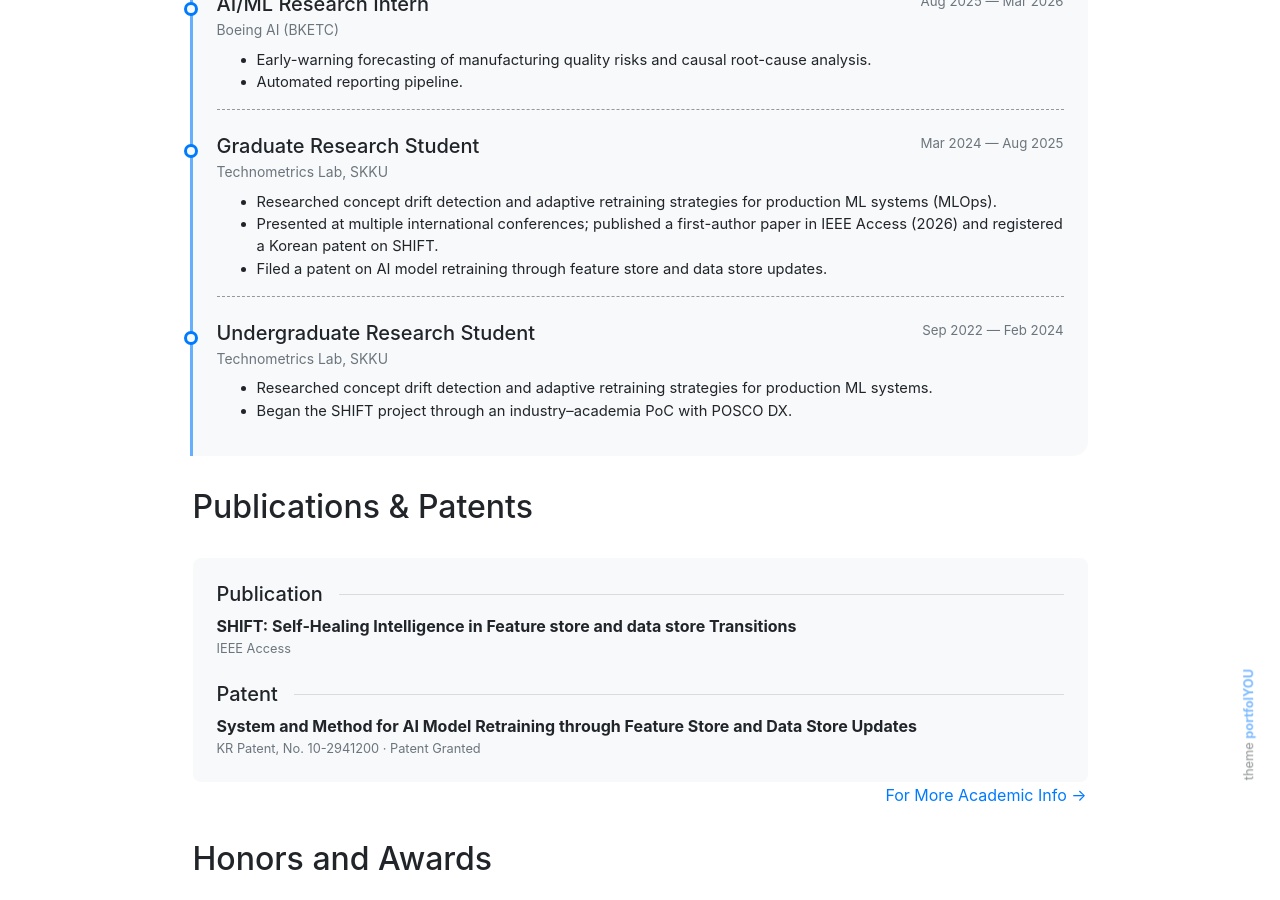
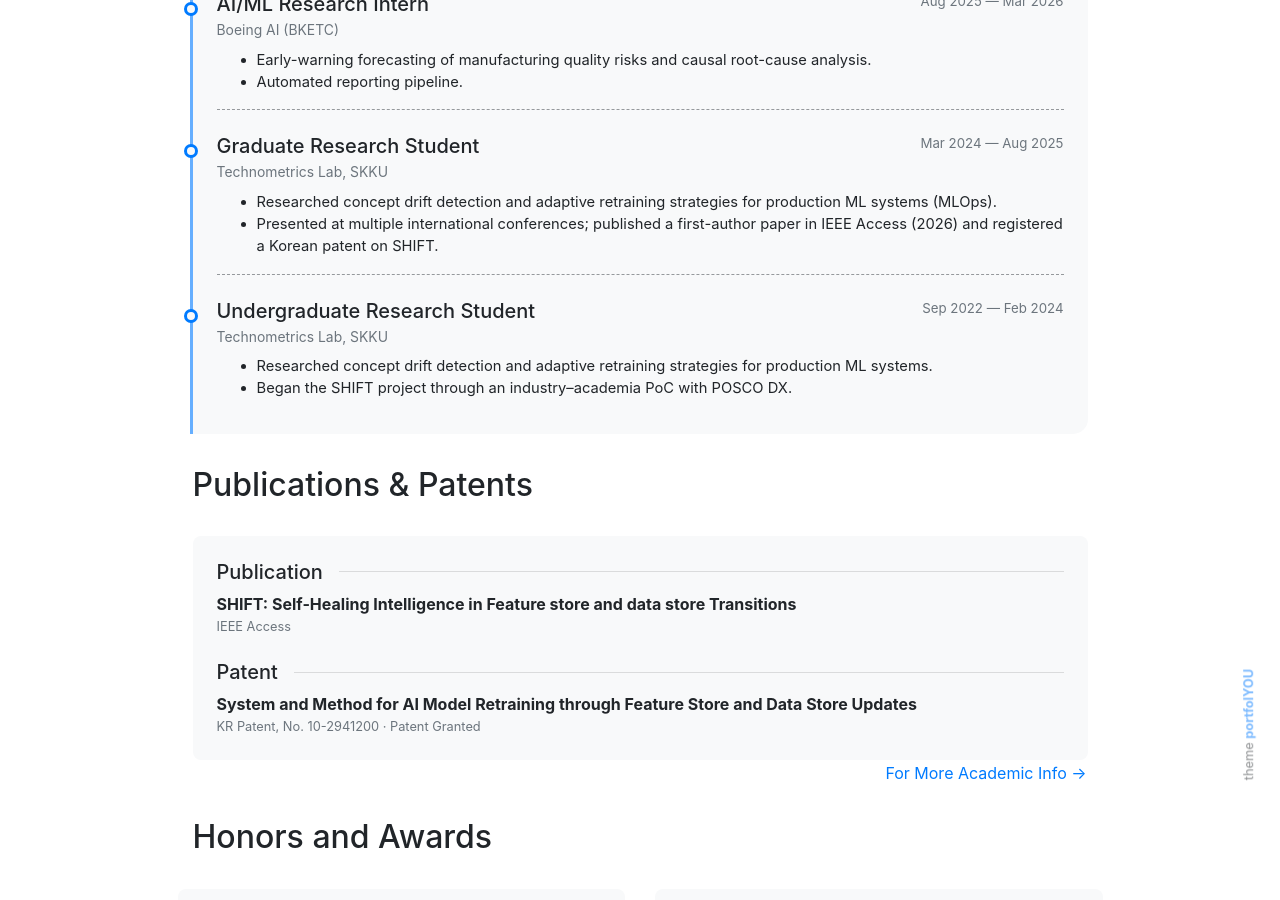
Before and after one commit to seonghyunseo-kr/seonghyunseo-kr.github.io, a Jekyll site: the page built from pages/about.md, in a window 1280 px wide and 900 px high, scrolled down 1336 px. Built offline with Jekyll 4.4.1, drawn with Linux system fonts in a browser that asks for light colours; some web fonts are replaced.

Commit message:
Remove redundant patent filing line from Experience
Co-Authored-By: Claude Opus 5.5 <noreply@anthropic.com>

```diff
--- a/_data/timeline.yml
+++ b/_data/timeline.yml
@@ -27,7 +27,6 @@
   details:
     - "Researched concept drift detection and adaptive retraining strategies for production ML systems (MLOps)."
     - "Presented at multiple international conferences; published a first-author paper in IEEE Access (2026) and registered a Korean patent on SHIFT."
-    - "Filed a patent on AI model retraining through feature store and data store updates."
 
 - kind: experience
   sort: "2022-09"
```
Also changed, not shown: 1 other file.
